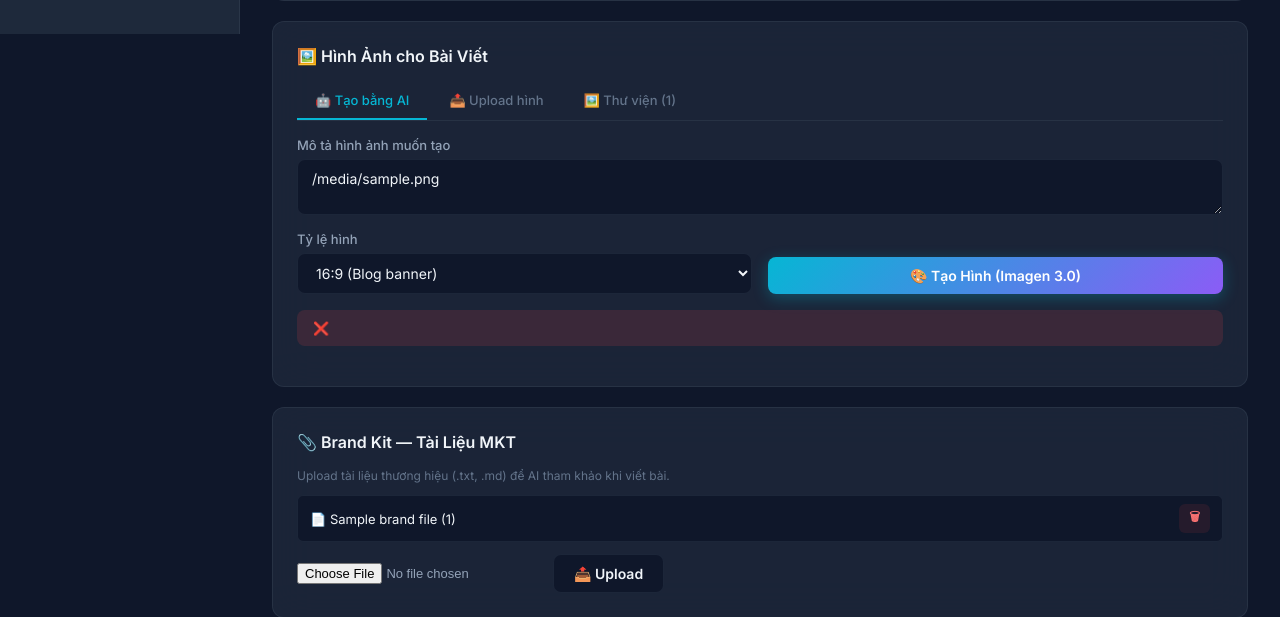
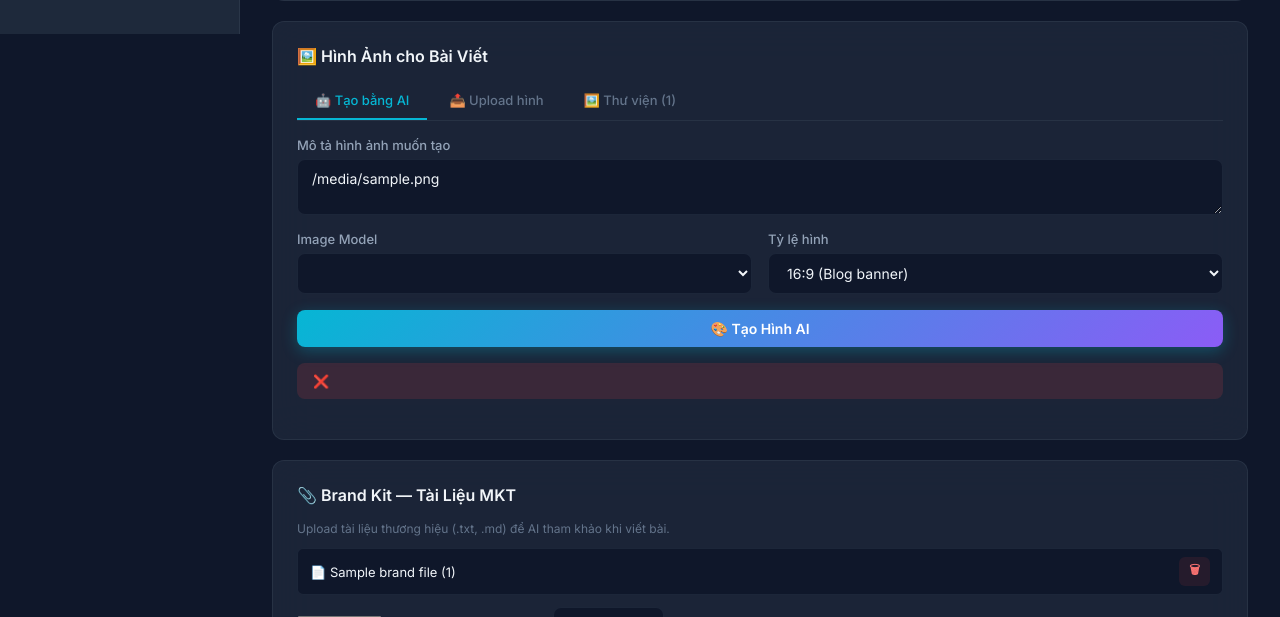
Before and after one commit to Ronalle6215/3_trend_engine, a FastAPI app: template src/trend_engine/web/templates/generate.html in a window 1280 px wide. Shown: the part 766-1383 px from the top of the page. Run offline with FastAPI, Linux system fonts and the light colour scheme; the template is opened without the code that fills it: most values are stand-ins (such as "Sample title", 1, 10 or a date in 2020); grey boxes marked "Sample" are stand-in pictures; lists and menus that the app fills with data are empty; parts of the project's set-up code (start-up, migrations or seed data) failed here and were passed over.

Commit message:
fix: correct Imagen model IDs — 4.0 instead of 3.0
- imagen-3.0-generate-002 was deprecated/removed
- Now uses imagen-4.0-generate-001 (tested & working)
- Added Image Model selector: Standard, Fast, Ultra
- Added Gemini 3.1 Flash Image and Gemini 3 Pro Image text models
- Route now accepts image_model parameter

```diff
--- a/src/trend_engine/web/routes/generate.py
+++ b/src/trend_engine/web/routes/generate.py
@@ -115,8 +115,9 @@
     request: Request,
     image_prompt: str = Form(...),
     aspect_ratio: str = Form("16:9"),
+    image_model: str = Form("imagen-4.0-generate-001"),
 ):
-    result = generate_image(image_prompt, aspect_ratio)
+    result = generate_image(image_prompt, aspect_ratio, model_id=image_model)
     return templates.TemplateResponse("generate.html", _base_ctx(
         request,
         image_result=result,
--- a/src/trend_engine/web/templates/generate.html
+++ b/src/trend_engine/web/templates/generate.html
@@ -140,6 +140,16 @@
             </div>
             <div class="form-row">
                 <div class="form-group">
+                    <label for="image_model">Image Model</label>
+                    <select name="image_model" id="image_model">
+                        {% for m in models %}
+                        {% if m.type == 'image' %}
+                        <option value="{{ m.id }}">{{ m.name }}</option>
+                        {% endif %}
+                        {% endfor %}
+                    </select>
+                </div>
+                <div class="form-group">
                     <label for="aspect_ratio">Tỷ lệ hình</label>
                     <select name="aspect_ratio" id="aspect_ratio">
                         <option value="16:9">16:9 (Blog banner)</option>
@@ -149,12 +159,12 @@
                         <option value="3:4">3:4 (Pinterest)</option>
                     </select>
                 </div>
-                <div class="form-group" style="align-self: flex-end;">
-                    <button type="submit" class="btn btn-primary" id="imgGenBtn">
-                        <span class="btn-text">🎨 Tạo Hình (Imagen 3.0)</span>
-                        <span class="btn-loading" style="display:none">⏳ Đang tạo hình...</span>
-                    </button>
-                </div>
+            </div>
+            <div class="form-group">
+                <button type="submit" class="btn btn-primary" id="imgGenBtn">
+                    <span class="btn-text">🎨 Tạo Hình AI</span>
+                    <span class="btn-loading" style="display:none">⏳ Đang tạo hình...</span>
+                </button>
             </div>
         </form>
 
```
Also changed, not shown: src/trend_engine/services/content_generator.py (+17 -6 lines), src/trend_engine/web/static/images/generated/gen_1773118012.png (added).
